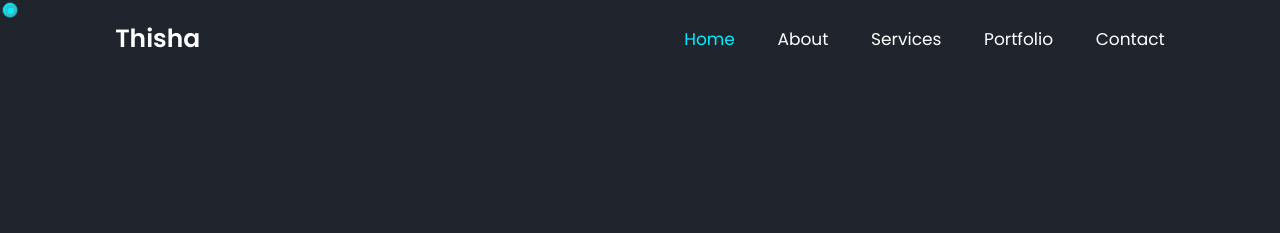
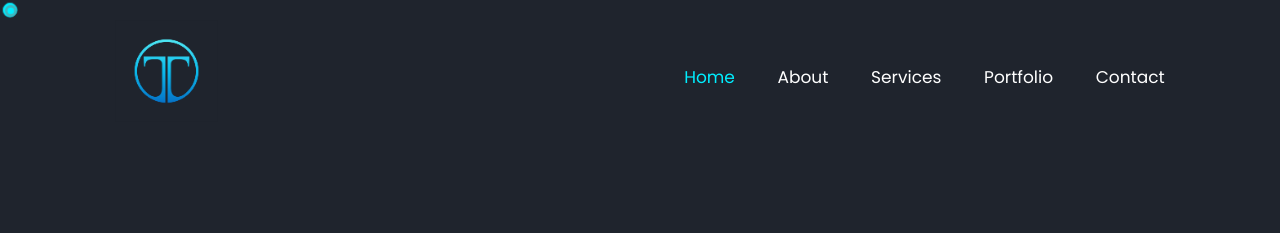
Before and after one commit to thisha-me/thisha.me, a plain HTML site: page index.html in a window 1280 px wide. Shown: the top 233 px of the page. Drawn offline with nearby package versions, Linux system fonts and the light colour scheme.

Commit message:
add logo

```diff
--- a/css/style.css
+++ b/css/style.css
@@ -56,6 +56,10 @@ section{
     color: var(--text-color);
     font-weight: 600;
     cursor: default;
+}
+
+.logo img{
+    width: 8vw;
 }
 
 .navbar a{
--- a/index.html
+++ b/index.html
@@ -21,7 +21,7 @@
 
     <!--Header-->
     <header class="header">
-        <a href="#" class="logo">Thisha</a>
+        <a href="https://thisha.me" class="logo"><img src="img/Logo.png" alt=""></a>
 
         <i class='bx bx-menu' id="menu-icon"></i>
 
```
Also changed, not shown: img/loading.gif (added).
